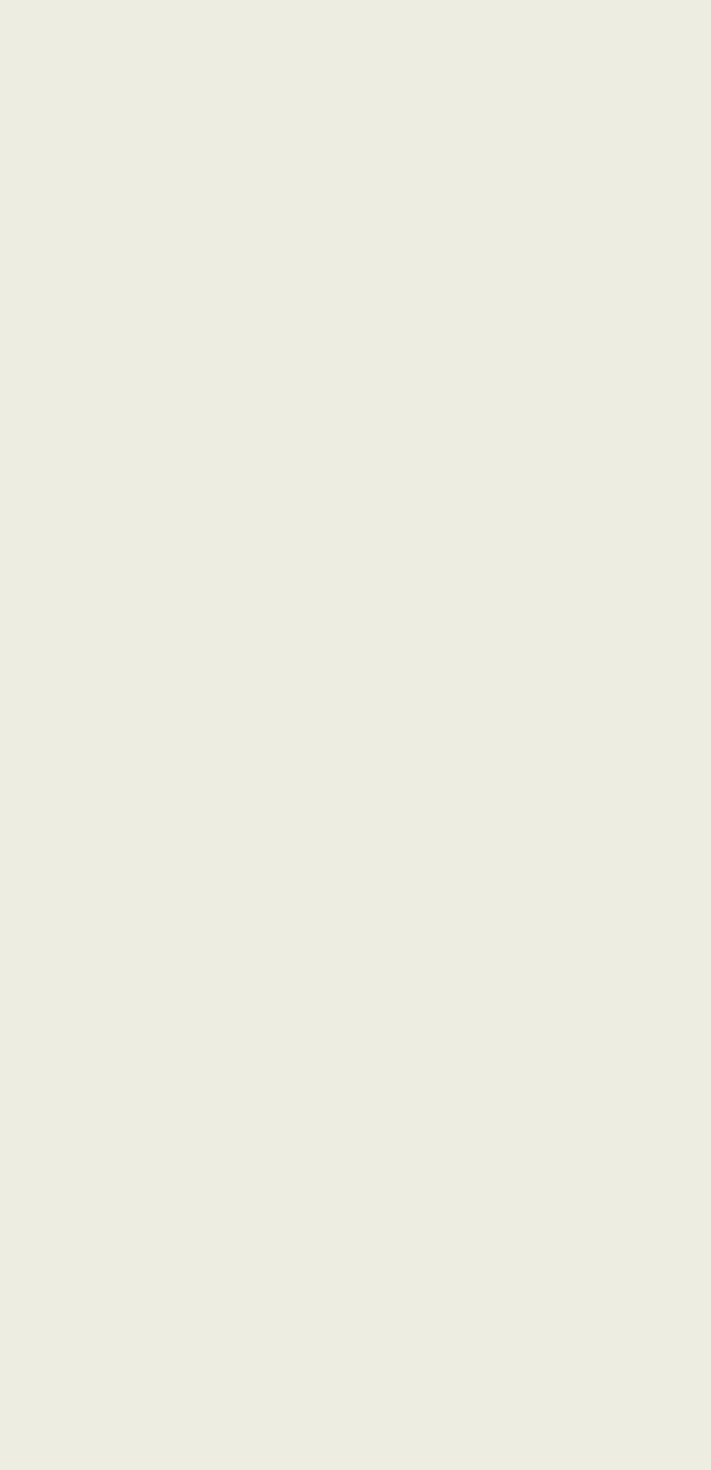
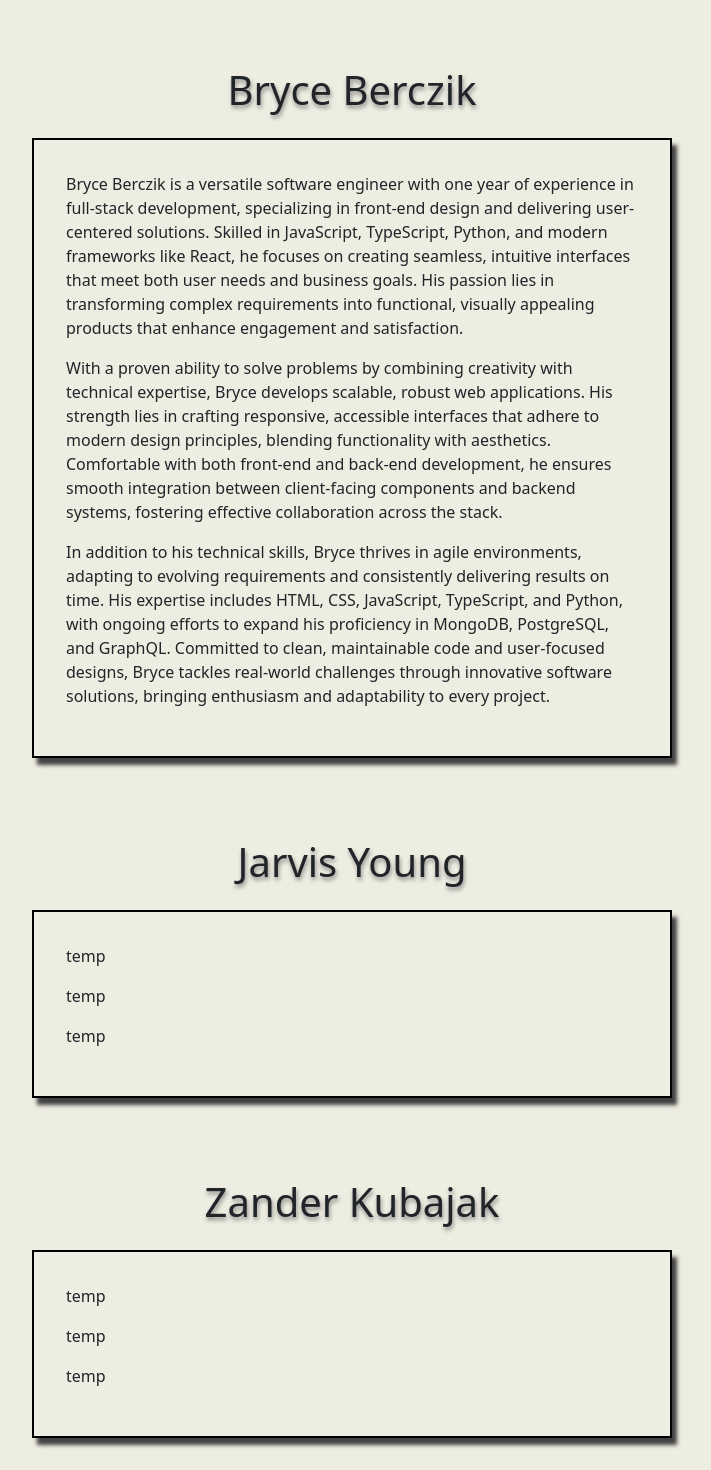
Before and after one commit to bryceberczik/codeBounty, a React (Vite) app in the folder client/: page /about-us in a window 1280 px wide. Shown: the part 760-2230 px from the top of the page, without its empty margins (288-999 px from the left). Before the commit the page ends 800 px from the top, so only its background shows below. Built offline with nearby package versions, Linux system fonts and the light colour scheme.

Commit message:
added pageTab and About bios

```diff
--- a/client/index.html
+++ b/client/index.html
@@ -4,7 +4,7 @@
     <meta charset="UTF-8" />
     <link rel="icon" type="image/svg+xml" href="/vite.svg" />
     <meta name="viewport" content="width=device-width, initial-scale=1.0" />
-    <title>codeBounty | Freelance Developer Services</title>
+    <title>codeBounty</title>
   </head>
   <body>
     <div id="root"></div>
--- /dev/null
+++ b/client/src/components/pageTab.tsx
@@ -0,0 +1,27 @@
+import { useEffect } from 'react';
+
+function PageTab(props: { title: string, children: React.ReactNode }) {
+
+
+    useEffect (() => {
+
+        document.title = `codeBounty | ${props.title} `;
+        window.scrollTo(0, 0);
+
+      }, []);
+
+      return (
+
+        <>
+
+        <div>
+            {props.children}
+        </div>
+
+        </>
+
+      )
+
+}
+
+export default PageTab;
--- /dev/null
+++ b/client/src/css/about.css
@@ -0,0 +1,22 @@
+.bio {
+    display: flex;
+    flex-direction: column;
+    justify-content: center;
+    align-items: center;
+    width: 40rem;
+    margin: 10rem auto 5rem auto;
+}
+
+.developerName {
+    display: flex;
+    justify-content: center;
+    margin-bottom: 1.5rem;
+    text-shadow: 1px 3px 4px rgb(139, 139, 138);
+}
+
+.bioDescription {
+    border: 2px solid black;
+    box-shadow: 5px 7px 4px rgb(66, 65, 65);
+    padding: 2rem;
+    margin-bottom: 5rem;
+}
--- a/client/src/pages/About.tsx
+++ b/client/src/pages/About.tsx
@@ -1,10 +1,105 @@
+import PageTab from '../components/pageTab';
+import '../css/about.css';
+
 const About = () => {
 
     return (
 
-        <div>
+        <div className="bio">
+
+            <PageTab title="About Us">
+
+                <div>
+
+                    <h1 className="developerName">Justin Hebenstreit</h1>
+                    <div className="bioDescription">
+
+                        <p>
+                            Justin is an aspiring web developer making an exciting career transition into the tech industry. With a strong passion for gaming and a deep curiosity for understanding the complexities of technology, he enrolled in a web development boot camp to expand his skills and expertise in IT.
+                        </p>
+
+                        <p>
+                            Before pursuing web development, Justin completed the full Cisco track at Ranken Technical College, earning an Associate of Technology degree in Information Technology with a focus on Cisco Networking and Network Security. He completed his studies just a few months before the start of the COVID-19 pandemic.
+                        </p>
+
+                        <p>
+                            This website is the culmination of a collaborative effort between Justin and three of his peers, created as a capstone project for the boot camp. It showcases their combined technical abilities and serves as a foundation for their professional portfolios.
+                        </p>
+
+                    </div>
+
+                </div>
+
+                <div>
+
+                    <h1 className="developerName">Bryce Berczik</h1>
+
+                    <div className="bioDescription">
+
+                        <p>
+                            Bryce Berczik is a versatile software engineer with one year of experience in full-stack development, specializing in front-end design and delivering user-centered solutions. Skilled in JavaScript, TypeScript, Python, and modern frameworks like React, he focuses on creating seamless, intuitive interfaces that meet both user needs and business goals. His passion lies in transforming complex requirements into functional, visually appealing products that enhance engagement and satisfaction.
+                        </p>
+
+                        <p>
+                            With a proven ability to solve problems by combining creativity with technical expertise, Bryce develops scalable, robust web applications. His strength lies in crafting responsive, accessible interfaces that adhere to modern design principles, blending functionality with aesthetics. Comfortable with both front-end and back-end development, he ensures smooth integration between client-facing components and backend systems, fostering effective collaboration across the stack.
+                        </p>
+
+                        <p>
+                            In addition to his technical skills, Bryce thrives in agile environments, adapting to evolving requirements and consistently delivering results on time. His expertise includes HTML, CSS, JavaScript, TypeScript, and Python, with ongoing efforts to expand his proficiency in MongoDB, PostgreSQL, and GraphQL. Committed to clean, maintainable code and user-focused designs, Bryce tackles real-world challenges through innovative software solutions, bringing enthusiasm and adaptability to every project.
+                        </p>
+
+                    </div>
+
+                </div>
+
+                <div>
+
+                    <h1 className="developerName">Jarvis Young</h1>
+
+                    <div className="bioDescription">
+
+                        <p>
+                            temp
+                        </p>
+
+                        <p>
+                            temp
+                        </p>
+
+                        <p>
+                            temp
+                        </p>
+
+                    </div>
+
+                </div>
+
+                <div>
+
+                    <h1 className='developerName'>Zander Kubajak</h1>
+
+                    <div className='bioDescription'>
+
+                        <p>
+                            temp
+                        </p>
+
+                        <p>
+                            temp
+                        </p>
+
+                        <p>
+                            temp
+                        </p>
+
+                    </div>
+
+                </div>
+
+            </PageTab>
 
         </div>
+
     )
 };
 
--- a/client/src/pages/Explore.tsx
+++ b/client/src/pages/Explore.tsx
@@ -1,9 +1,18 @@
+import PageTab from "../components/pageTab";
+
 const Explore = () => {
 
     return (
 
         <div>
+
+            <PageTab title="Explore">
+
             <h1>Explore</h1>
+
+
+
+            </PageTab>
         </div>
     )
 };
--- a/client/src/pages/FindWork.tsx
+++ b/client/src/pages/FindWork.tsx
@@ -2,27 +2,37 @@ import { Container, Row, Col } from "react-bootstrap";
 import { Form, Button } from "react-bootstrap";
 import ListingCard from "../components/ListingCard";
 import "../css/findwork.css";
+import PageTab from "../components/pageTab";
 
 const FindWork = () => {
   return (
     <div id="find-work">
+
+      <PageTab title="Find Work">
+
         <h1>Search for work that fits your role.</h1>
 
         <Form id="find-work-search" className="d-flex">
+
           <Form.Control
             id="find-work-search-bar"
             type="search"
             placeholder="Search"
             aria-label="Search"
           />
+
           <div id="find-work-search-button">
             <Button variant="outline-success">Search</Button>
           </div>
+
         </Form>
 
         <Container id="listings-container">
+
           <Row>
+
             <Col md={4} sm={6}>
+
               <ListingCard
                 title="Need a React Website"
                 poster="User782"
@@ -30,7 +40,9 @@ const FindWork = () => {
                 price={100}
               />
             </Col>
+
             <Col md={4} sm={6}>
+
               <ListingCard
                 title="SQL Database"
                 poster="codingGuy"
@@ -38,7 +50,9 @@ const FindWork = () => {
                 price={260}
               />
             </Col>
+
             <Col md={4} sm={6}>
+
               <ListingCard
                 title="Test Listing"
                 poster="noPortfolio123!"
@@ -46,8 +60,13 @@ const FindWork = () => {
                 price={5}
               />
             </Col>
+
           </Row>
+
         </Container>
+
+      </PageTab>
+
     </div>
   );
 };
--- a/client/src/pages/PostAJob.tsx
+++ b/client/src/pages/PostAJob.tsx
@@ -1,8 +1,20 @@
+import PageTab from "../components/pageTab";
+
 const PostAJob = () => {
 
     return (
 
-        <div>
+        <div style={{ paddingBottom: "62.5rem" }}>
+
+            <PageTab title="Post a Job" >
+
+                <div id="post-job-heading">
+                    <h1>Need a Service? Create a Listing!</h1>
+                    <p>codeBounty has hundreds of developers looking for work everyday.</p>
+                </div>
+
+
+            </PageTab>
 
         </div>
     )
```
Also changed, not shown: client/src/pages/home.tsx (+83 -4 lines). Lines whose indentation alone changed are shown as unchanged.
